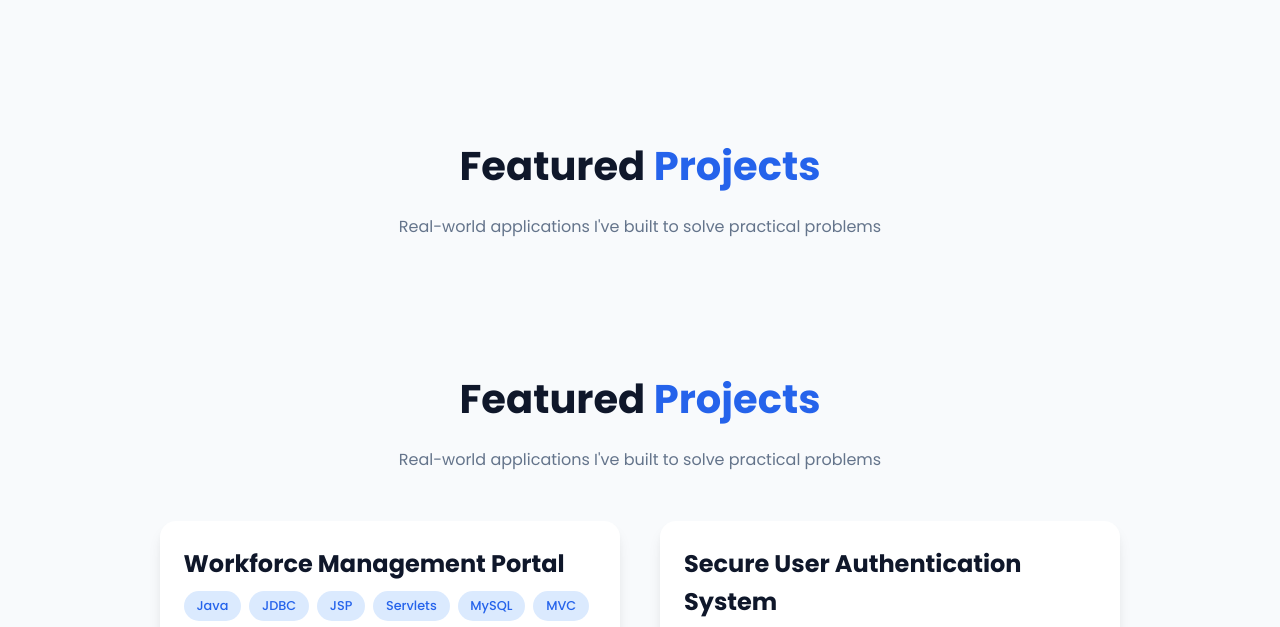
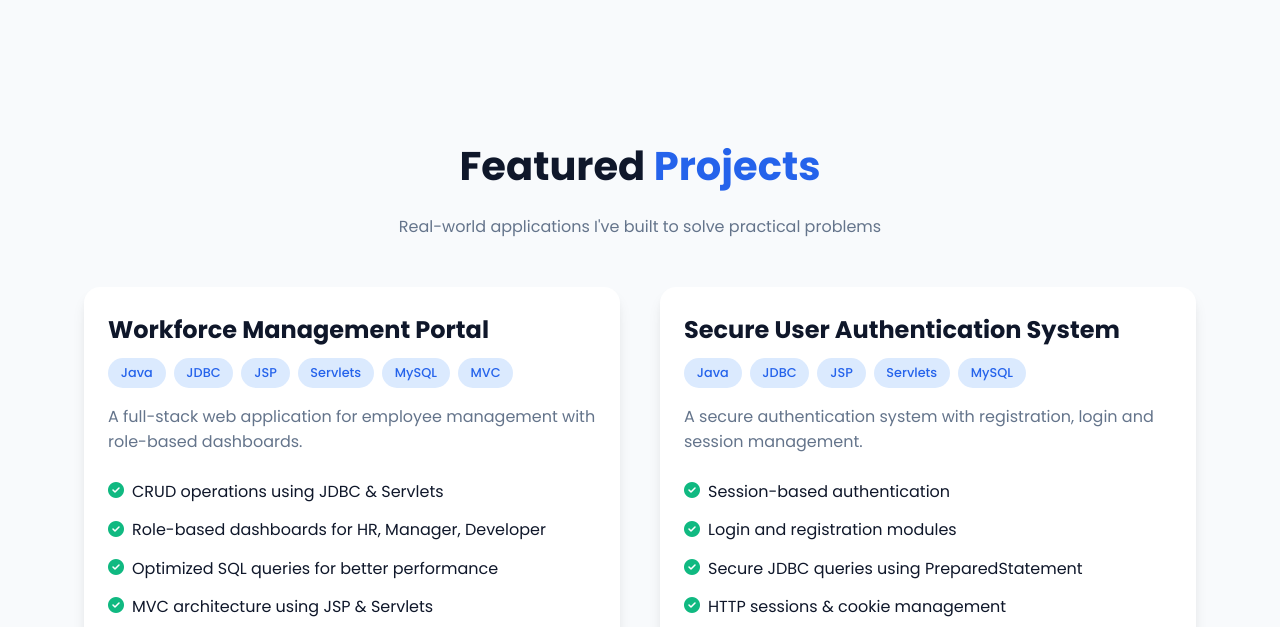
Before and after one commit to Shubham13112004/Portfolio_CV, a plain HTML site: page index.html in a window 1280 px wide. Shown: the part 1600-2227 px from the top of the page. Drawn offline with Linux system fonts and the light colour scheme.

Commit message:
Update index.html

```diff
--- a/index.html
+++ b/index.html
@@ -824,12 +824,7 @@
     </section>
 
     <!-- Projects Section -->
-    <section id="projects">
-        <div class="container">
-            <h2 class="section-title">Featured <span>Projects</span></h2>
-            <p class="section-subtitle">Real-world applications I've built to solve practical problems</p>
 
-<!-- Projects Section -->
 <section id="projects">
 <div class="container">
 
```
